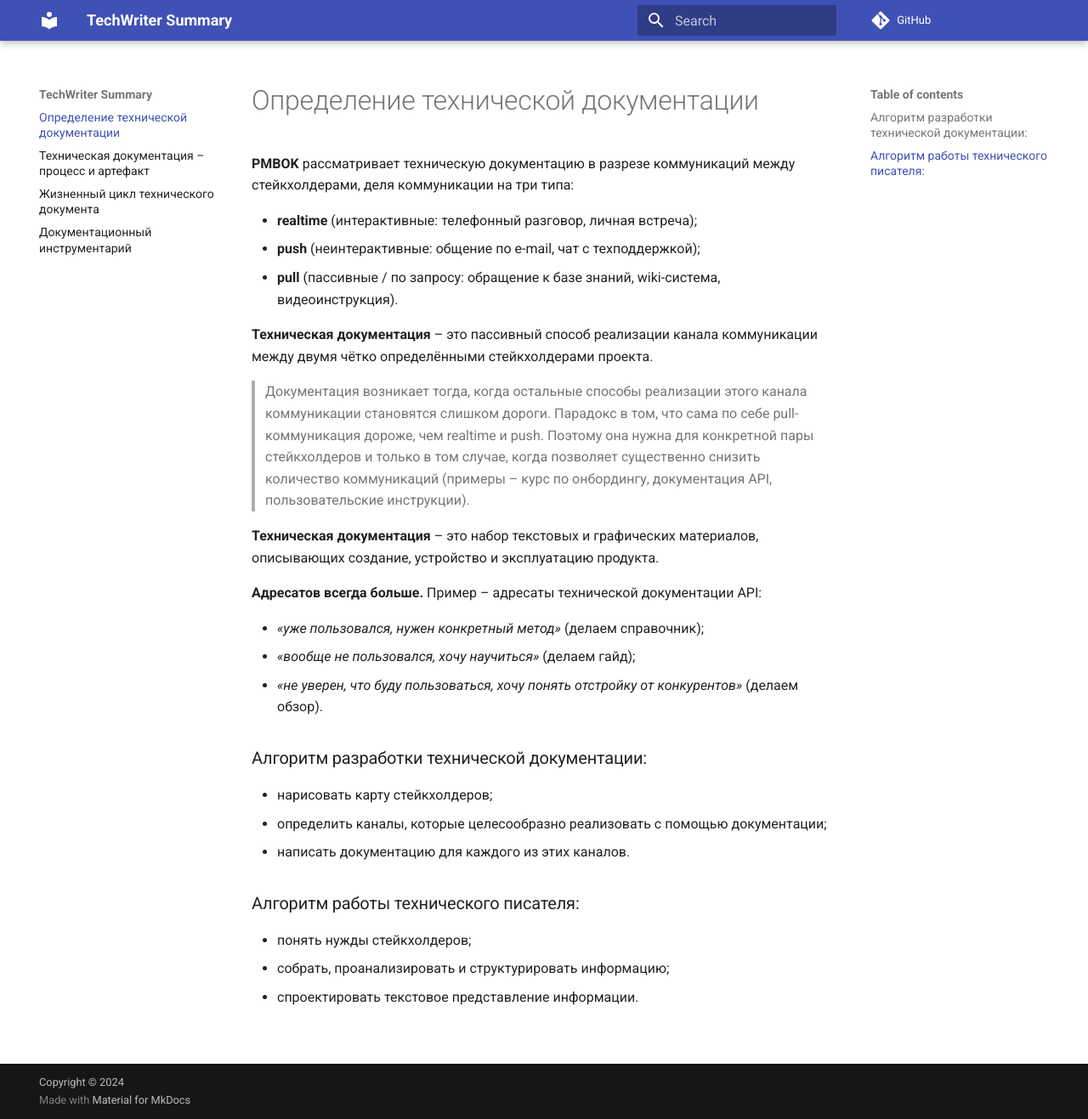
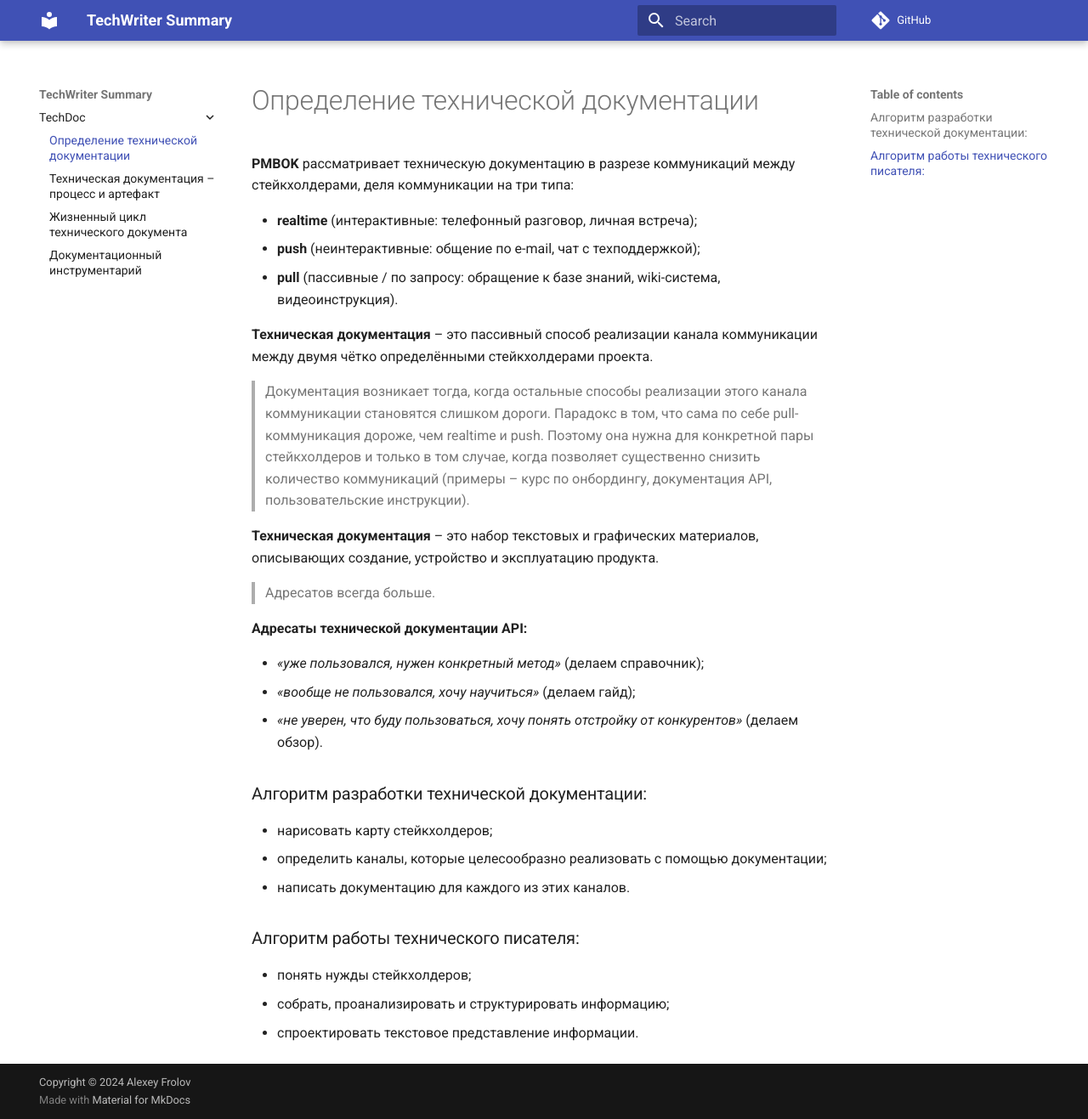
Before and after one commit to daymonri/tws, an MkDocs documentation site: the page built from docs/TechDoc1.md, in a window 1280 px wide and 1317 px high. Shown: the whole window at 85% size. Built offline with MkDocs 1.6.1 and Material for MkDocs 9.7.7, drawn with Linux system fonts in a browser that asks for light colours; comment, search, counter and statistics services are not loaded.

Commit message:
Commit 3

```diff
--- a/docs/TechDoc1.md
+++ b/docs/TechDoc1.md
@@ -12,7 +12,9 @@
 
 **Техническая документация** – это набор текстовых и графических материалов, описывающих создание, устройство и эксплуатацию продукта.
 
-**Адресатов всегда больше.** Пример – адресаты технической документации API:
+>Адресатов всегда больше.
+
+**Адресаты технической документации API:**
 
 - *«уже пользовался, нужен конкретный метод»* (делаем справочник);
 - *«вообще не пользовался, хочу научиться»* (делаем гайд);
--- a/mkdocs.yml
+++ b/mkdocs.yml
@@ -7,9 +7,10 @@ repo_url: https://github.com/daymonri/tws.git
 theme: material
 
 nav:
-  - Определение технической документации: TechDoc1.md
-  - Техническая документация – процесс и артефакт: TechDoc2.md
-  - Жизненный цикл технического документа: TechDoc3.md
-  - Документационный инструментарий: TechDoc4.md
+  - TechDoc:
+    - Определение технической документации: TechDoc1.md
+    - Техническая документация – процесс и артефакт: TechDoc2.md
+    - Жизненный цикл технического документа: TechDoc3.md
+    - Документационный инструментарий: TechDoc4.md
 
-copyright: Copyright &copy; 2024
+copyright: Copyright &copy; 2024 Alexey Frolov
```
Also changed, not shown: docs/TechDoc4.md (+0 -1 lines).
